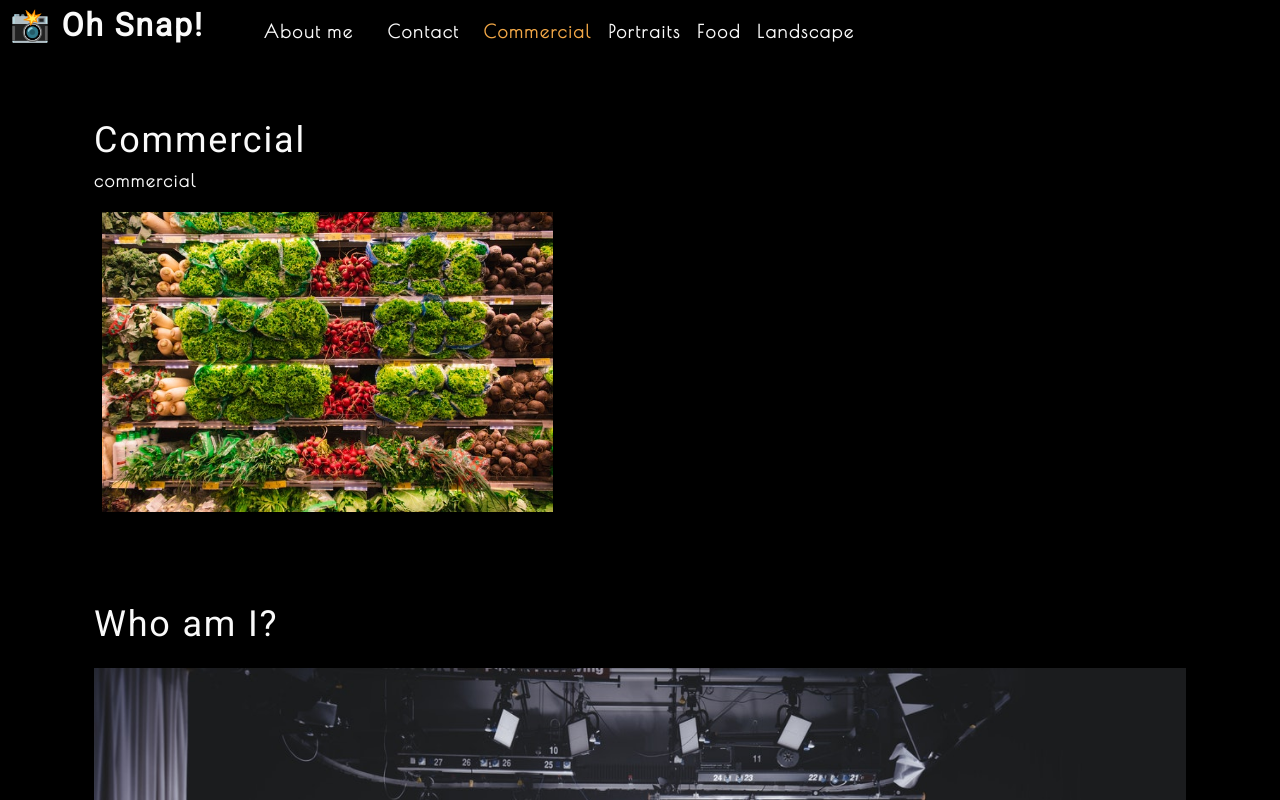
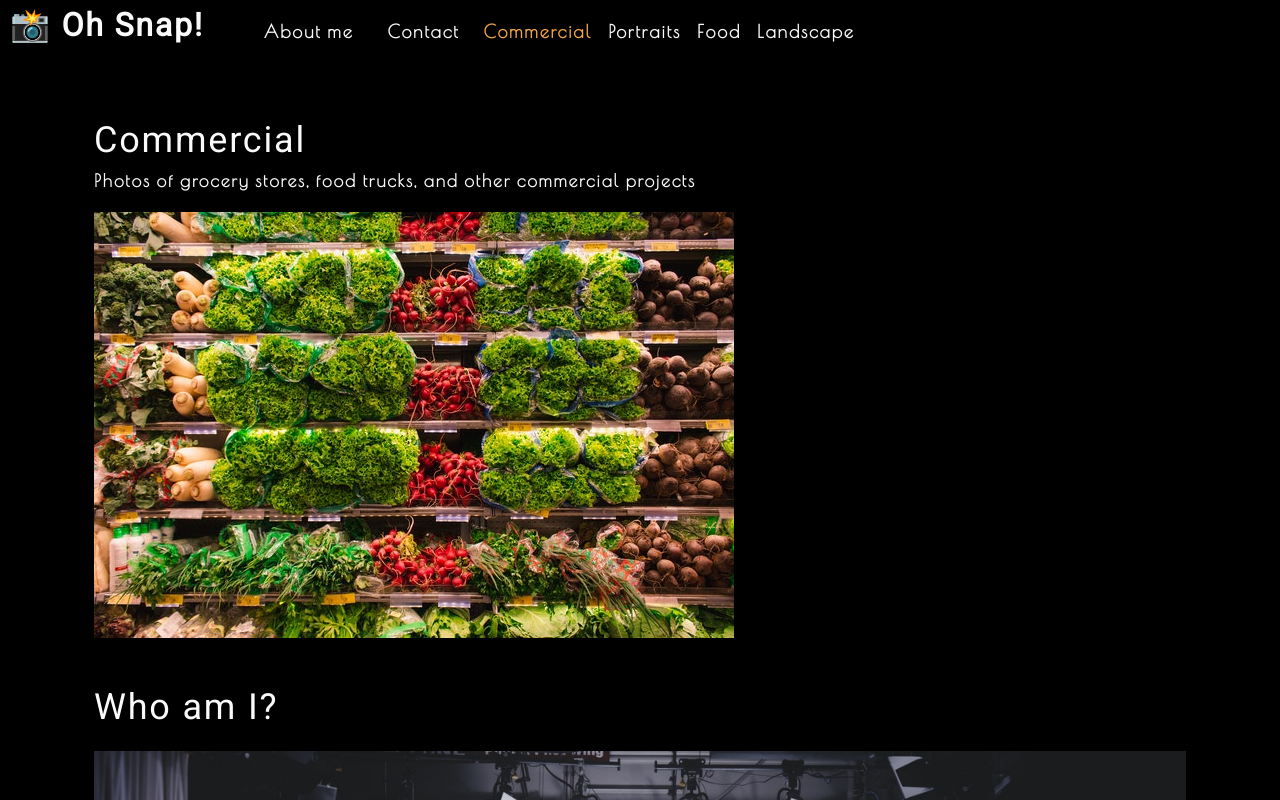
Before and after one commit to Qcent/react-photo-port, a React (Create React App) app: page / in a window 1280 px wide. Shown: the top 800 px of the page. Built offline with nearby package versions, Linux system fonts and the light colour scheme.

Commit message:
updated Gallery component to use current category

```diff
--- a/src/App.js
+++ b/src/App.js
@@ -1,4 +1,4 @@
-import React, {useState} from 'react';
+import React, { useState } from 'react';
 import Nav from './components/Nav';
 import About from './components/About';
 import Gallery from './components/Gallery';
@@ -25,8 +25,8 @@
       ></Nav>
       <main>
         <div>
-          <Gallery/>
-          <About/>
+          <Gallery currentCategory={currentCategory} />
+          <About />
         </div>
       </main>
     </div>
--- a/src/components/Gallery/index.js
+++ b/src/components/Gallery/index.js
@@ -1,24 +1,15 @@
 import React from "react";
+import PhotoList from '../PhotoList';
 import { capitalizeFirstLetter } from '../../utils/helpers';
-import photo from "../../assets/small/commercial/0.jpg";
 
-function Gallery(props) {
-  const currentCategory = {
-    name: "commercial",
-    description:
-      "Photos of grocery stores, food trucks, and other commercial projects",
-  };
+
+function Gallery({ currentCategory }) {
+  const { name, description } = currentCategory;
   return (
     <section>
-      <h1>{capitalizeFirstLetter(currentCategory.name)}</h1>
-      <p>{currentCategory.name}</p>
-      <div className="flex-row">
-        <img
-          src={photo}
-          alt="Commercial Example"
-          className="img-thumbnail mx-1"
-        />
-      </div>
+      <h1 data-testid="h1tag">{capitalizeFirstLetter(name)}</h1>
+      <p>{description}</p>
+      <PhotoList />
     </section>
   );
 }
--- /dev/null
+++ b/src/components/PhotoList/index.js
@@ -0,0 +1,114 @@
+import React, { useState } from 'react'
+import photo from '../../assets/small/commercial/0.jpg';
+
+function PhotoList() {
+
+  const [photos] = useState([
+    {
+      name: 'Grocery aisle',
+      category: 'commercial',
+      description: 'Lorem ipsum dolor sit amet, consectetur adipiscing elit. Nunc ultricie',
+    },
+    {
+      name: 'Grocery booth',
+      category: 'commercial',
+      description: 'Lorem ipsum dolor sit amet, consectetur adipiscing elit. Nunc ultricie',
+    },
+    {
+      name: 'Building exterior',
+      category: 'commercial',
+      description: 'Lorem ipsum dolor sit amet, consectetur adipiscing elit. Nunc ultricie',
+    },
+    {
+      name: 'Restaurant table',
+      category: 'commercial',
+      description: 'Lorem ipsum dolor sit amet, consectetur adipiscing elit. Nunc ultricie',
+    },
+    {
+      name: 'Cafe interior',
+      category: 'commercial',
+      description: 'Lorem ipsum dolor sit amet, consectetur adipiscing elit. Nunc ultricie',
+    },
+    {
+      name: 'Cat green eyes',
+      category: 'portraits',
+      description: 'Lorem ipsum dolor sit amet, consectetur adipiscing elit. Nunc ultricie',
+    },
+    {
+      name: 'Green parrot',
+      category: 'portraits',
+      description: 'Lorem ipsum dolor sit amet, consectetur adipiscing elit. Nunc ultricie',
+    },
+    {
+      name: 'Yellow macaw',
+      category: 'portraits',
+      description: 'Lorem ipsum dolor sit amet, consectetur adipiscing elit. Nunc ultricie',
+    },
+    {
+      name: 'Pug smile',
+      category: 'portraits',
+      description: 'Lorem ipsum dolor sit amet, consectetur adipiscing elit. Nunc ultricie',
+    },
+    {
+      name: 'Pancakes',
+      category: 'food',
+      description: 'Lorem ipsum dolor sit amet, consectetur adipiscing elit. Nunc ultricie',
+    },
+    {
+      name: 'Burrito',
+      category: 'food',
+      description: 'Lorem ipsum dolor sit amet, consectetur adipiscing elit. Nunc ultricie',
+    },
+    {
+      name: 'Scallop pasta',
+      category: 'food',
+      description: 'Lorem ipsum dolor sit amet, consectetur adipiscing elit. Nunc ultricie',
+    },
+    {
+      name: 'Burger',
+      category: 'food',
+      description: 'Lorem ipsum dolor sit amet, consectetur adipiscing elit. Nunc ultricie',
+    },
+    {
+      name: 'Fruit bowl',
+      category: 'food',
+      description: 'Lorem ipsum dolor sit amet, consectetur adipiscing elit. Nunc ultricie',
+    },
+    {
+      name: 'Green river',
+      category: 'landscape',
+      description: 'Lorem ipsum dolor sit amet, consectetur adipiscing elit. Nunc ultricie',
+    },
+    {
+      name: 'Docks',
+      category: 'landscape',
+      description: 'Lorem ipsum dolor sit amet, consectetur adipiscing elit. Nunc ultricie',
+    },
+    {
+      name: 'Panoramic village by sea',
+      category: 'landscape',
+      description: 'Lorem ipsum dolor sit amet, consectetur adipiscing elit. Nunc ultricie',
+    },
+    {
+      name: 'Domestic landscape',
+      category: 'landscape',
+      description: 'Lorem ipsum dolor sit amet, consectetur adipiscing elit. Nunc ultricie',
+    },
+    {
+      name: 'Park bench',
+      category: 'landscape',
+      description: 'Lorem ipsum dolor sit amet, consectetur adipiscing elit. Nunc ultricie',
+    },
+  ]);
+
+  return (
+    <div>
+      <img
+        src={photo}
+        alt="Commercial Example"
+      />
+    </div>
+  )
+}
+
+export default PhotoList;
```
Also changed, not shown: 1 other file (tests, documents, lock files or other folders).
